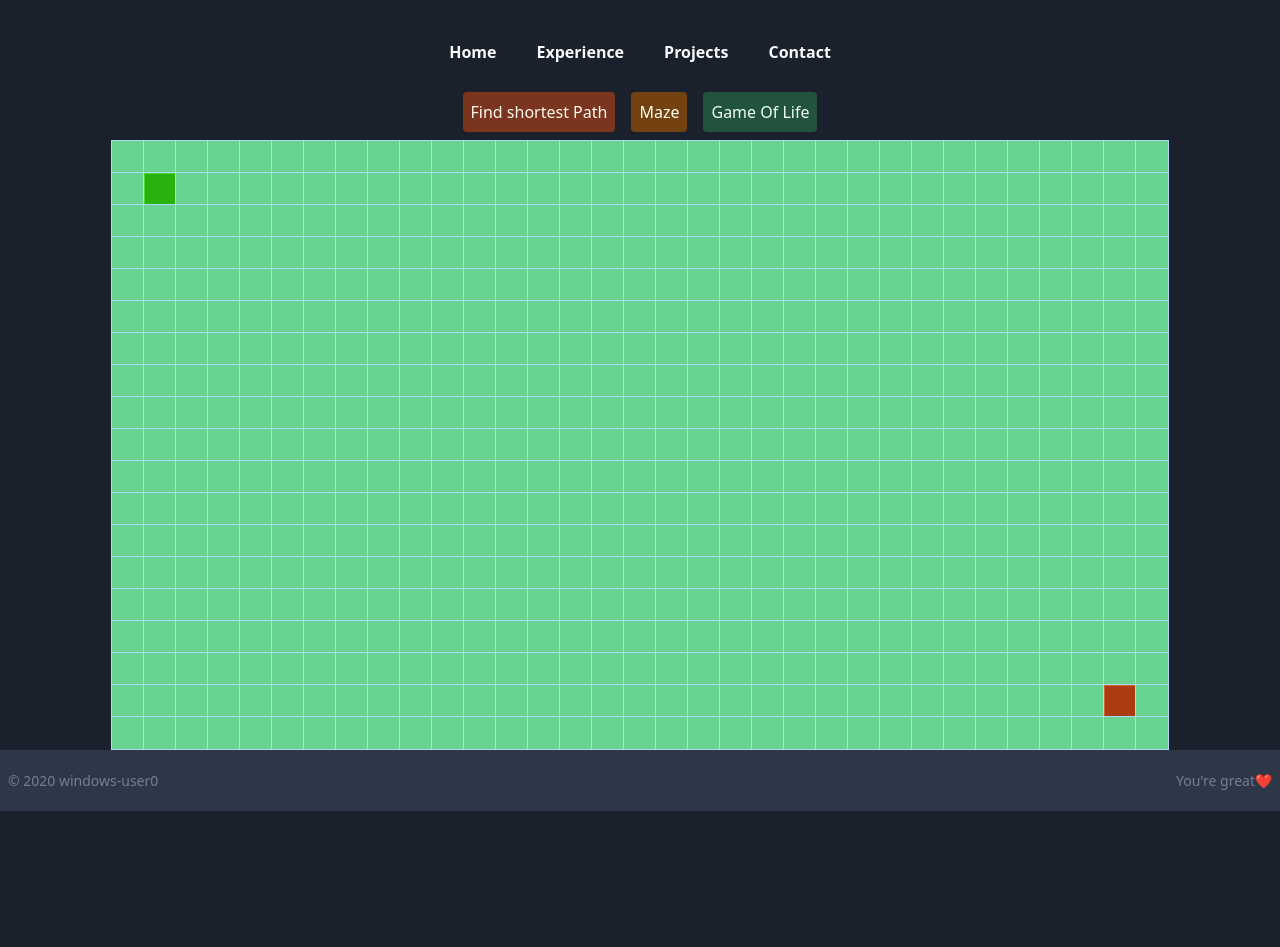
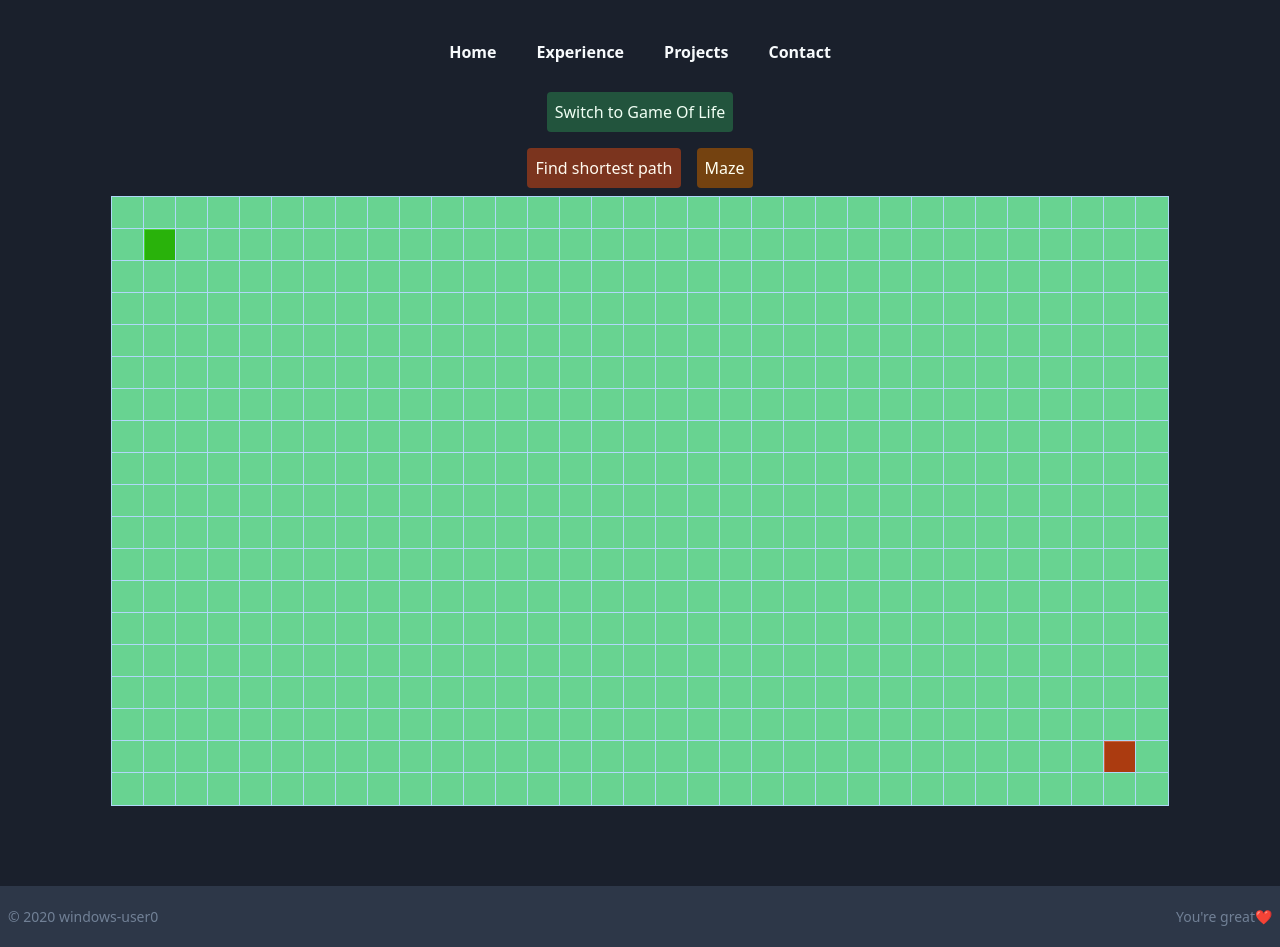
Before and after one commit to windows-user0/portfolio, a React (Create React App) app: page /visualizer in a window 1280 px wide. Before the commit the page ends 811 px from the top, so only its background shows below. Built offline with nearby package versions, Linux system fonts and the light colour scheme.

Commit message:
Refactor part 1, modularizing and layoyt fixes

```diff
--- a/src/App.tsx
+++ b/src/App.tsx
@@ -7,7 +7,7 @@ import Visualizer from "./pages/Visualizer";
 import Contact from "./pages/Contact";
 import Projects from "./pages/Projects";
 import { BrowserRouter as Router, Switch, Route, Link } from "react-router-dom";
-
+import Loading from "./components/Loading";
 const Experience = React.lazy(() => import("./pages/Experience"));
 
 function App() {
@@ -42,7 +42,7 @@ function App() {
             <Projects />
           </Route>
           <Route path="/experience">
-            <Suspense fallback={<div>Loading...</div>}>
+            <Suspense fallback={<Loading />}>
               <Experience />
             </Suspense>
           </Route>
--- a/src/pages/Home.tsx
+++ b/src/pages/Home.tsx
@@ -132,7 +132,7 @@ export default () => {
           </div>
         </div>
         <a
-          className="pt-2 underline "
+          className="pt-2 underline pb-10"
           href="https://crunchskills.com/author/alex/"
         >
           See others...
--- a/src/pages/Visualizer.tsx
+++ b/src/pages/Visualizer.tsx
@@ -177,7 +177,7 @@ function BrowserEventSetup({ children }: BoardProviderProps) {
 
   const [previousCell, setPreviousCell] = React.useState(board[0][0]);
   return (
-    <div className="flex justify-center">
+    <div className="flex justify-center pb-20">
       <div
         onTouchMove={(evt) => (busy ? null : func(evt))}
         onMouseMove={(evt) => (busy ? null : func(evt))}
@@ -638,30 +638,43 @@ function BoardControls() {
   );
 
   const dispatch = useBoardDispatch();
-
+  const ModeSwitcher = () => {
+    switch (currentMode) {
+      case "shortest path":
         return (
-    <div className=" flex flex-row justify-center ">
-      {currentMode === "shortest path" && (
-        <>
           <button
-            className="p-2 bg-orange-900 hover:bg-orange-700   m-2 rounded text-orange-100"
+            className="p-2 bg-green-900 m-2 hover:bg-green-700 rounded text-green-100"
             onClick={() => {
-              dijkstra(board, dispatch, setShowNewButton);
+              setCurrentMode("game of life");
+              dispatch({ type: "setBrush", brush: "alive" });
+              dispatch({ type: "completeClear" });
             }}
           >
-            Find shortest Path
+            Switch to Game Of Life
           </button>
+        );
+      case "game of life":
+        return (
           <button
             className="p-2 bg-yellow-900 m-2 hover:bg-yellow-700 rounded text-yellow-100"
-            onClick={async () => {
-              makePrimsMaze(generateNewBoard(COL, ROWS), dispatch);
+            onClick={() => {
+              setCurrentMode("shortest path");
+              setGameOfLifeRunning(false);
+              dispatch({ type: "clear" });
+              dispatch({ type: "setBrush", brush: "wall" });
             }}
           >
-            Maze
+            Switch to Game Of Life
           </button>
-        </>
-      )}
-      {showNewButton && (
+        );
+      default:
+        return <div>Error mode not set</div>;
+    }
+  };
+  const ShortestPathControlls = () => {
+    return (
+      <div className="flex flex-row justify-center">
+        {showNewButton ? (
           <button
             className="p-2 bg-blue-900 m-2 hover:bg-blue-700 rounded text-blue-100"
             onClick={() => {
@@ -671,16 +684,40 @@ function BoardControls() {
           >
             New
           </button>
+        ) : (
+          <>
+            <button
+              className="p-2 bg-orange-900 hover:bg-orange-700   m-2 rounded text-orange-100"
+              onClick={() => {
+                dijkstra(board, dispatch, setShowNewButton);
+              }}
+            >
+              Find shortest path
+            </button>
+          </>
         )}
-      {currentMode === "game of life" && (
-        <>
+        <button
+          className="p-2 bg-yellow-900 m-2 hover:bg-yellow-700 rounded text-yellow-100"
+          onClick={() => {
+            setShowNewButton(false);
+            makePrimsMaze(generateNewBoard(COL, ROWS), dispatch);
+          }}
+        >
+          Maze
+        </button>
+      </div>
+    );
+  };
+  const GameOfLifeControlls = () => {
+    return (
+      <div className="flex flex-row justify-center">
         <button
           className="m-2 rounded p-2 bg-yellow-900 text-yellow-100 hover:bg-yellow-700"
           onClick={() => {
             setGameOfLifeRunning(!gameOfLifeRunning);
           }}
         >
-            Toggle Auto
+          Auto
         </button>
         <button
           className="m-2 p-2 rounded bg-purple-900 text-purple-100 hover:bg-purple-700"
@@ -698,32 +735,17 @@ function BoardControls() {
         >
           New
         </button>
-        </>
-      )}
-      {currentMode === "game of life" ? (
-        <button
-          className="p-2 bg-yellow-900 m-2 hover:bg-yellow-700 rounded text-yellow-100"
-          onClick={() => {
-            setCurrentMode("shortest path");
-            setGameOfLifeRunning(false);
-            dispatch({ type: "clear" });
-            dispatch({ type: "setBrush", brush: "wall" });
-          }}
-        >
-          Shortest Path
-        </button>
-      ) : (
-        <button
-          className="p-2 bg-green-900 m-2 hover:bg-green-700 rounded text-green-100"
-          onClick={() => {
-            setCurrentMode("game of life");
-            dispatch({ type: "setBrush", brush: "alive" });
-            dispatch({ type: "completeClear" });
-          }}
-        >
-          Game Of Life
-        </button>
-      )}
+      </div>
+    );
+  };
+  return (
+    <div className=" flex flex-col justify-center ">
+      <div className="flex justify-center ">
+        <ModeSwitcher />
+      </div>
+
+      {currentMode === "shortest path" && <ShortestPathControlls />}
+      {currentMode === "game of life" && <GameOfLifeControlls />}
     </div>
   );
 }
```
Lines whose indentation alone changed are shown as unchanged.
